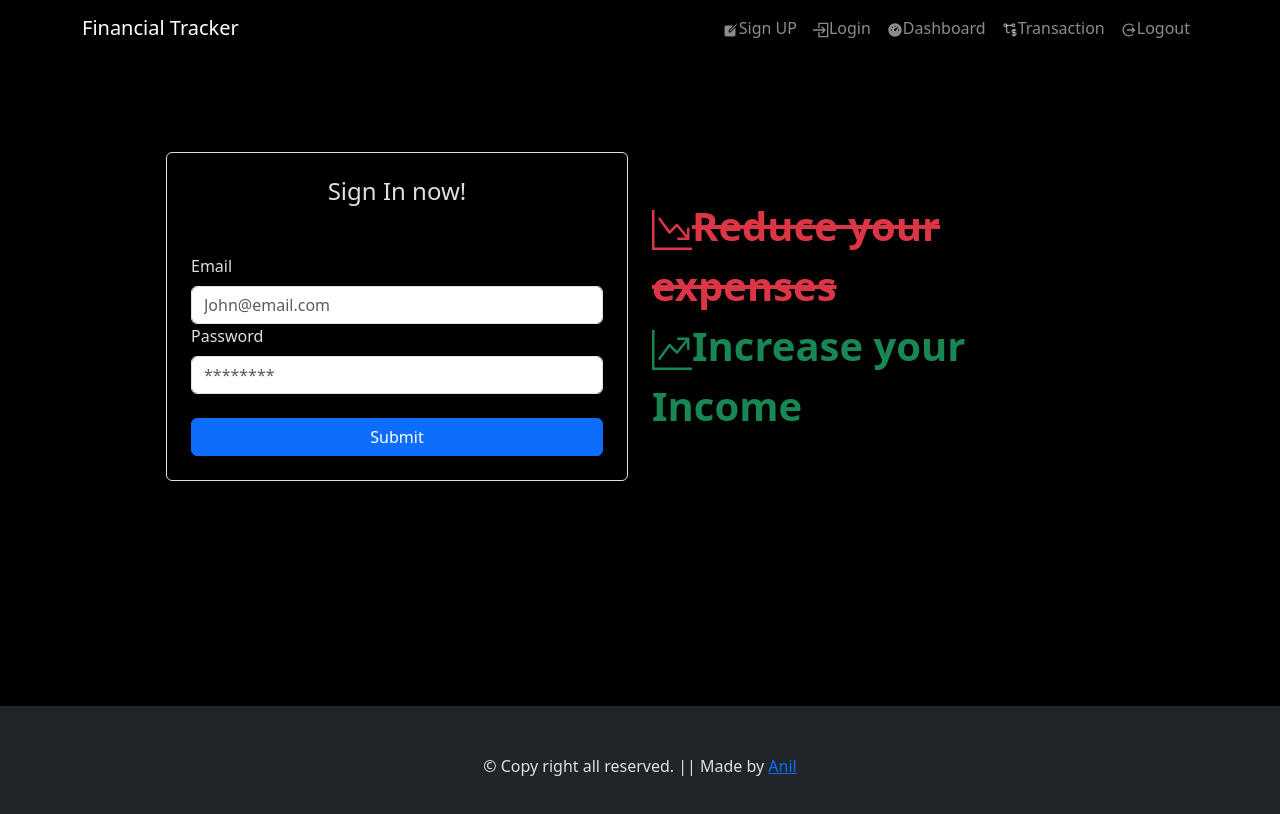
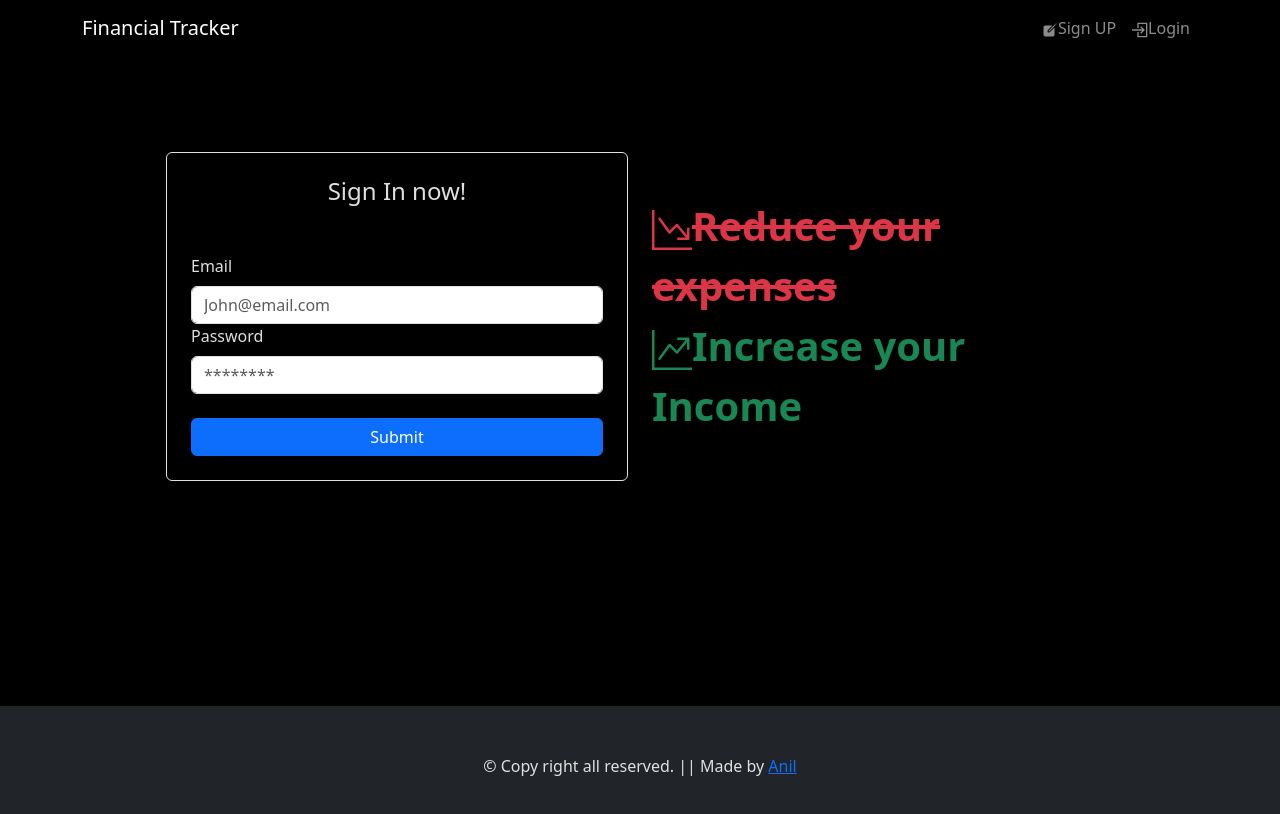
Before and after one commit to imanil-git/Finance-Tracker, a React (Vite) app in the folder FT-Frontend/: page / in a window 1280 px wide. Shown: the top 814 px of the page. Built offline with nearby package versions, Linux system fonts and the light colour scheme.

Commit message:
Navbar Updated

```diff
--- a/FT-Frontend/src/components/layout/Header.jsx
+++ b/FT-Frontend/src/components/layout/Header.jsx
@@ -10,7 +10,7 @@ import { TbTransactionDollar } from "react-icons/tb";
 import { useUser } from "../../context/UserContext";
 
 export const Header = () => {
-  const { setUser } = useUser;
+  const { user, setUser } = useUser();
   const handleOnLogOut = () => {
     //1. On Logout click delete `accessJWT` token from the `localStorage`
     localStorage.removeItem("accessJWT");
@@ -25,14 +25,8 @@ export const Header = () => {
         <Navbar.Toggle aria-controls="basic-navbar-nav" />
         <Navbar.Collapse id="basic-navbar-nav">
           <Nav className="ms-auto">
-            <Link className="nav-link" to="/signup">
-              <IoCreate />
-              Sign UP
-            </Link>
-            <Link className="nav-link" to="/">
-              <GrLogin />
-              Login
-            </Link>
+            {user._id ? (
+              <>
                 <Link className="nav-link" to="/dashboard">
                   <RiDashboard3Fill />
                   Dashboard
@@ -45,6 +39,19 @@ export const Header = () => {
                   <IoMdLogOut />
                   Logout
                 </Link>
+              </>
+            ) : (
+              <>
+                <Link className="nav-link" to="/signup">
+                  <IoCreate />
+                  Sign UP
+                </Link>
+                <Link className="nav-link" to="/">
+                  <GrLogin />
+                  Login
+                </Link>
+              </>
+            )}
           </Nav>
         </Navbar.Collapse>
       </Container>
```
Lines whose indentation alone changed are shown as unchanged.
